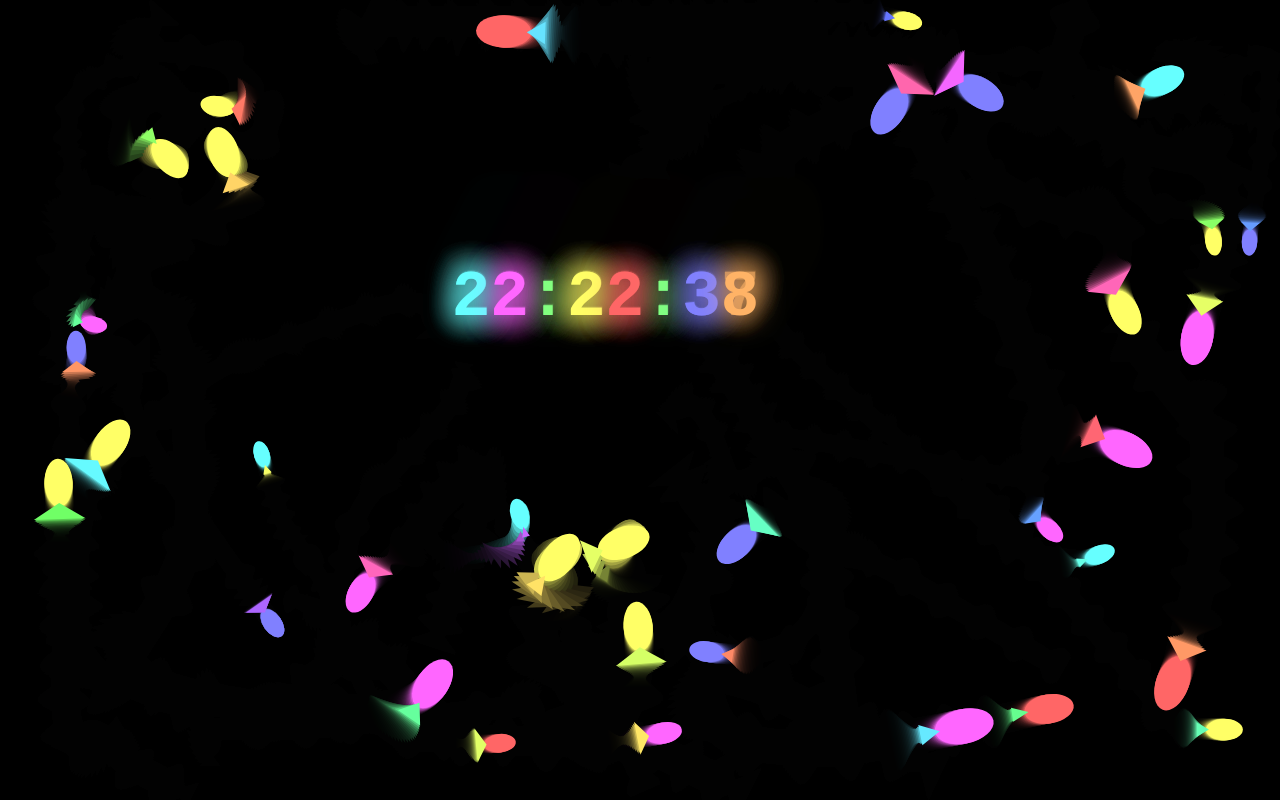
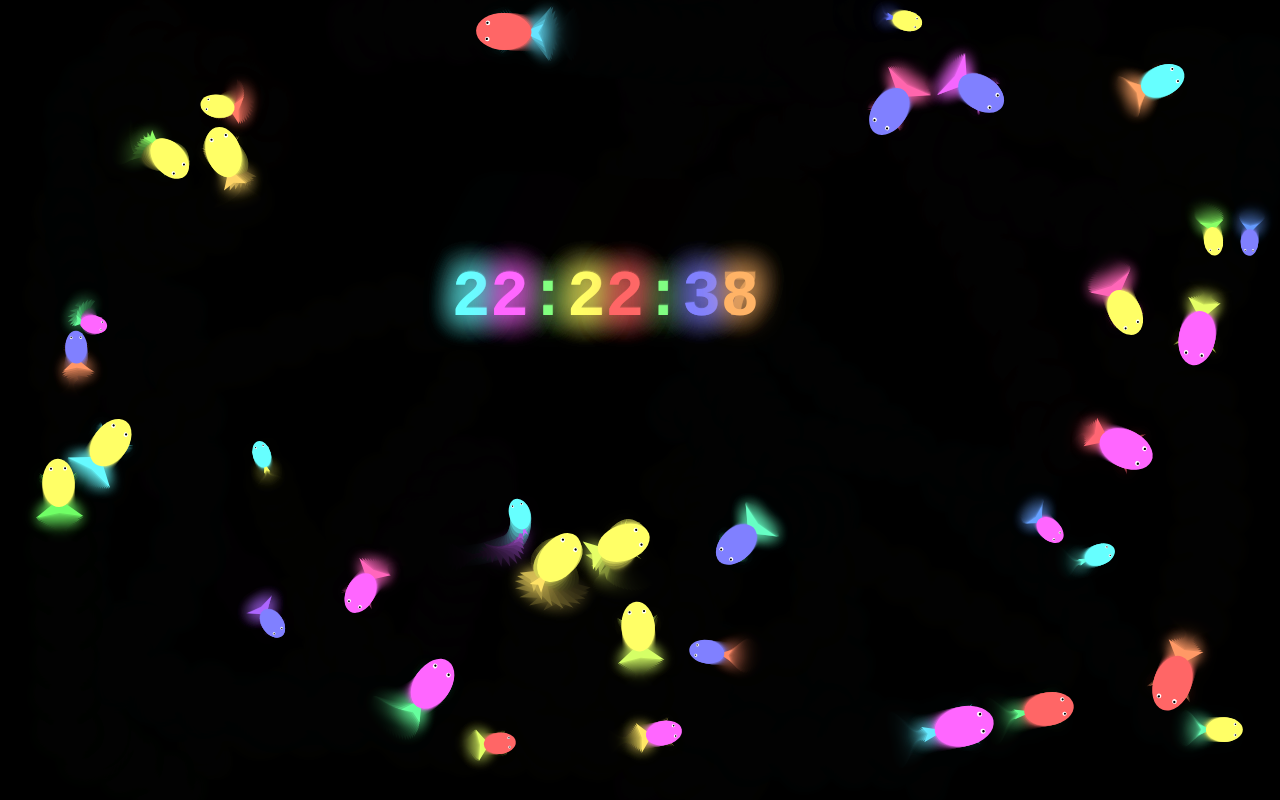
Before and after one commit to jaysonragasa/vibe-fishsim, a plain HTML site: page index.html in a window 1280 px wide. Drawn offline with Linux system fonts and the light colour scheme.

Commit message:
Update index.html

```diff
--- a/index.html
+++ b/index.html
@@ -31,6 +31,12 @@
         let width = canvas.width = window.innerWidth;
         let height = canvas.height = window.innerHeight;
 
+        // --- Global Simulation Settings ---
+        const NUM_FISH = 35;
+        const FISH_BODY_SHADOW_BLUR = 0;
+        const MIN_FISH_SIZE = 10;
+        const MAX_FISH_SIZE = 25;
+
         // A palette of colors to define the different schools of fish
         const schoolColors = [
             'hsl(180, 100%, 70%)', // Neon Cyan
@@ -56,7 +62,8 @@
                 // Set initial random position and properties
                 this.x = Math.random() * width;
                 this.y = Math.random() * height;
-                this.size = Math.random() * 15 + 10; // Random size
+                const sizeRange = MAX_FISH_SIZE - MIN_FISH_SIZE;
+                this.size = Math.random() * sizeRange + MIN_FISH_SIZE; // Use global size variables
 
                 // Assign a school color to the body
                 const schoolIndex = Math.floor(Math.random() * schoolColors.length);
@@ -86,27 +93,75 @@
                 ctx.translate(this.x, this.y);
                 ctx.rotate(this.angle); // Rotate the fish to face its direction of travel
 
-                // --- Animate Tail Fin ---
-                // A sine wave creates a smooth back-and-forth motion.
+                // --- Animation values ---
                 const tailWave = Math.sin(this.tailAnimation) * this.size * 0.5;
+                const finFlap = Math.sin(this.tailAnimation + 1) * this.size * 0.2; // side fin animation
+
+                // --- Draw Tail ---
+                // Drawn first, so the body is on top
+                ctx.shadowColor = this.tailColor;
+                ctx.shadowBlur = 15;
+                ctx.fillStyle = this.tailColor;
+                ctx.beginPath();
+                ctx.moveTo(-this.size * 0.8, 0); // Start from inside the body
+                ctx.lineTo(-this.size * 1.7, -this.size * 0.7 - tailWave);
+                ctx.lineTo(-this.size * 1.5, 0); // Point in the middle of the tail
+                ctx.lineTo(-this.size * 1.7, this.size * 0.7 + tailWave);
+                ctx.closePath();
+                ctx.fill();
+
+                // --- Draw Side Fins ---
+                // Will use tail color and shadow settings
+                // Right Fin
+                ctx.beginPath();
+                ctx.moveTo(this.size * 0.2, this.size * 0.5);
+                ctx.lineTo(this.size * 0.5, this.size * 0.8 + finFlap);
+                ctx.lineTo(this.size * 0.2, this.size * 0.6);
+                ctx.closePath();
+                ctx.fill();
+                // Left Fin
+                ctx.beginPath();
+                ctx.moveTo(this.size * 0.2, -this.size * 0.5);
+                ctx.lineTo(this.size * 0.5, -this.size * 0.8 - finFlap);
+                ctx.lineTo(this.size * 0.2, -this.size * 0.6);
+                ctx.closePath();
+                ctx.fill();
+
 
                 // --- Draw Body ---
                 ctx.shadowColor = this.bodyColor;
-                ctx.shadowBlur = 0;
+                ctx.shadowBlur = FISH_BODY_SHADOW_BLUR;
                 ctx.fillStyle = this.bodyColor;
                 ctx.beginPath();
-                ctx.ellipse(0, 0, this.size * 1.2, this.size * 0.7, 0, 0, Math.PI * 2);
+                // An ellipse for the body
+                ctx.ellipse(0, 0, this.size * 1.2, this.size * 0.8, 0, 0, Math.PI * 2);
                 ctx.fill();
 
-                // --- Draw Tail ---
-                ctx.shadowColor = this.tailColor;
-                ctx.fillStyle = this.tailColor;
+                // --- Draw Eyes ---
+                ctx.shadowBlur = 0; // Turn off glow for crisp eyes
+                ctx.fillStyle = 'white';
+                const eyeY = this.size * 0.35;
+                const eyeX = this.size * 0.7;
+                const eyeRadius = this.size * 0.1;
+                // Left Eye
                 ctx.beginPath();
-                ctx.moveTo(-this.size, 0);
-                // The y-coordinates of the tail points are modified by the wave, creating the flap
-                ctx.lineTo(-this.size * 1.8, -this.size * 0.8 - tailWave);
-                ctx.lineTo(-this.size * 1.8, this.size * 0.8 + tailWave);
-                ctx.closePath();
+                ctx.arc(eyeX, -eyeY, eyeRadius, 0, Math.PI * 2);
+                ctx.fill();
+                // Right Eye
+                ctx.beginPath();
+                ctx.arc(eyeX, eyeY, eyeRadius, 0, Math.PI * 2);
+                ctx.fill();
+
+                // Pupils
+                ctx.fillStyle = 'black';
+                const pupilRadius = this.size * 0.05;
+                // Left Pupil
+                ctx.beginPath();
+                ctx.arc(eyeX + (eyeRadius * 0.2), -eyeY, pupilRadius, 0, Math.PI * 2);
+                ctx.fill();
+                // Right Pupil
+                ctx.beginPath();
+                ctx.arc(eyeX + (eyeRadius * 0.2), eyeY, pupilRadius, 0, Math.PI * 2);
                 ctx.fill();
 
                 ctx.restore();
@@ -393,7 +448,6 @@
         // --- Animation Setup ---
         // Create an array to hold all our sea creatures
         let seaCreatures = [];
-        const NUM_FISH = 35;
         let clock; // Declare the clock variable
 
         function setup() {
```
